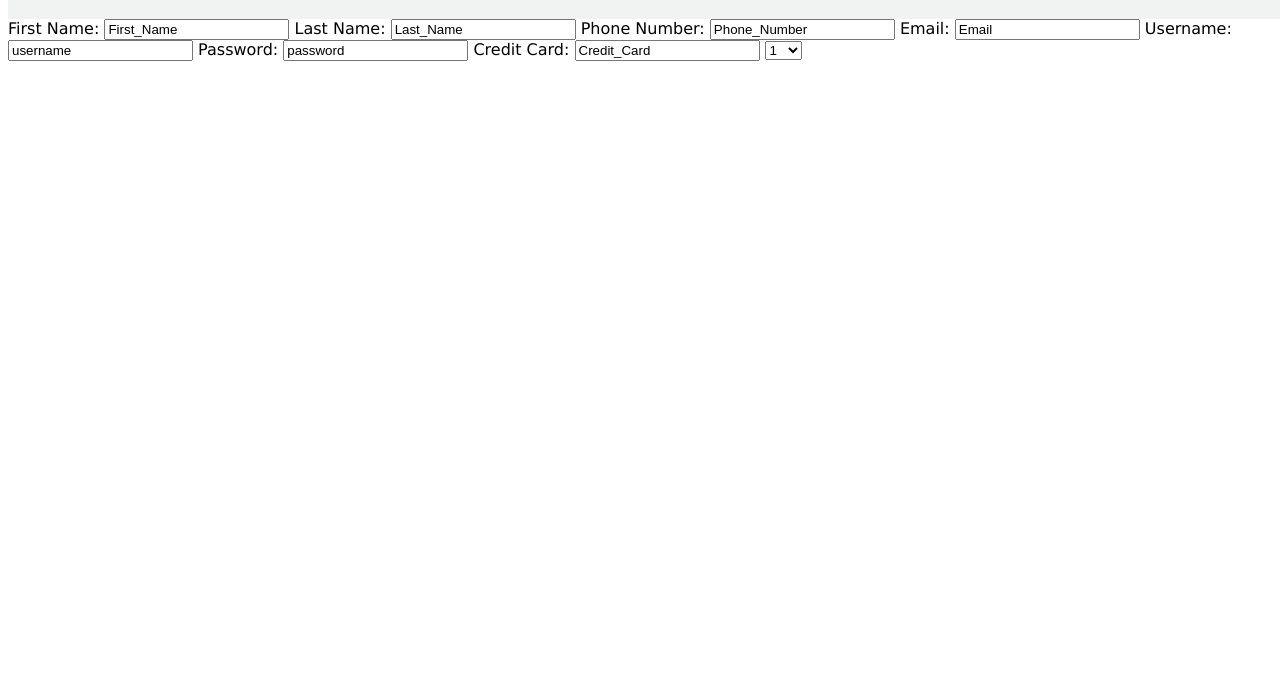
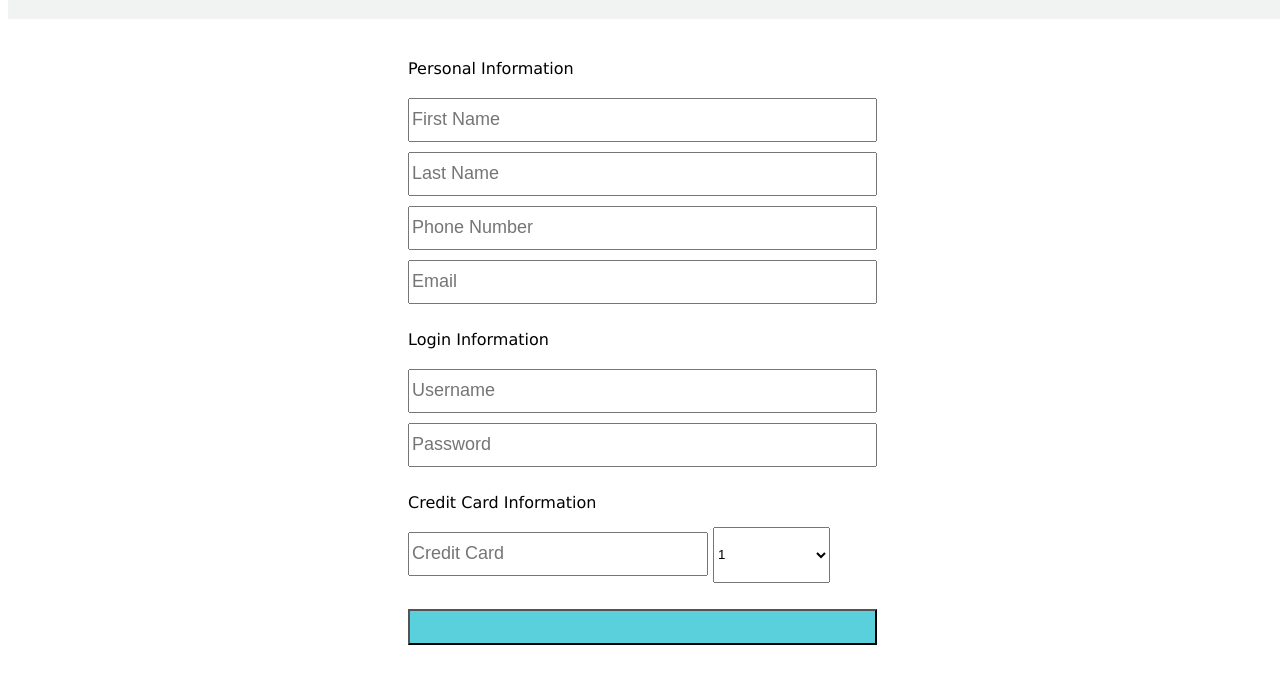
Before and after one commit to bgarcia09/pythonProject, a plain HTML site: page registration.html in a window 1280 px wide. Shown: the part 70-754 px from the top of the page. Drawn offline with nearby package versions, Linux system fonts and the light colour scheme.

Commit message:
updated html and css for all pages. Finished registration page.

```diff
--- a/registration.html
+++ b/registration.html
@@ -2,7 +2,7 @@
 <html>
 	<head>
 		<meta charset="UTF-8">
-		<title>Post a Ride</title>
+		<title>Registration</title>
 		<link rel="stylesheet" type="text/css" href="style.css">
 		<link rel="stylesheet" href="https://ajax.googleapis.com/ajax/libs/jqueryui/1.11.4/themes/smoothness/jquery-ui.css">
 		<script src="https://ajax.googleapis.com/ajax/libs/jquery/1.12.4/jquery.min.js"></script>
@@ -15,13 +15,21 @@
 		    <button id="logout">Log Out</button>
 		</div>
 		<div id="registration">
-			First Name: <input id="firstName" type="text" value="First_Name" placeholder="First Name">
-			Last Name: <input id="lastName" type="text" value="Last_Name" placeholder="Last Name">
-			Phone Number: <input id="phoneNumber" type="text" value="Phone_Number" placeholder="Phone Number">
-			Email: <input id="email" type="text" value="Email" placeholder="Email">
-			Username: <input id="user" type="text" value="username" placeholder="Username">
-			Password: <input id="pass" type="text" value="password" placeholder="Password">
-			Credit Card: <input id="creditCard" type="text" value="Credit_Card" placeholder="Credit Card">
+			<p id="personalInfo">Personal Information</p>
+			<form id="newUser" action="" method="Post">
+				<input class="text_input" id="firstName" type="text" placeholder="First Name">
+				<input class="text_input" id="lastName" type="text" placeholder="Last Name">
+				<input class="text_input" id="phoneNumber" type="text" placeholder="Phone Number">
+				<input class="text_input" id="email" type="text" placeholder="Email">
+			</form>
+			<p id="loginInfo"> Login Information</p>
+			<form id="userInfo" action="" method="Post">
+				<input class="text_input" id="user" type="text" placeholder="Username">
+				<input class="text_input" id="pass" type="text" placeholder="Password" >
+			</form>
+			<p id="ccInfo">Credit Card Information</p>
+			<form id="creditCardInfo" action="" method="Post">
+				<input class="text_input" id="creditCard" type="text" placeholder="Credit Card">
 				<select id="month">
 					<option value="1">1</option>
 					<option value="2">2</option>
@@ -36,6 +44,10 @@
 					<option value="11">11</option>
 					<option value="12">12</option>
 				</select>
+			</form>
+			<form id="submitRegistration" action="" method="Post">
+				<button id="submitInfo" type="submit" value="Submit"/></button>
+			</form>
 		</div>
 	</body>
 </html>
--- a/style.css
+++ b/style.css
@@ -178,6 +178,7 @@ p{
 	top: 50px;
 }
 #offerInfo{
+	/*border: 1px solid black;*/
 	margin: 0px 400px 0px 400px;
 }
 #postRide{
@@ -201,6 +202,12 @@ p{
 	width: 449px;
 	padding: 10px 10px;
 }
+#dateTime{
+	margin-bottom: -30px;
+}
+.datepicker{
+	margin: 5px 0px 25px 0px;
+}
 #datepicker{
 	margin: 5px 0px 25px 0px;
 	height: 36px;
@@ -215,27 +222,37 @@ p{
 	width: 117px;
 	height: 56px;
 }
+#spaces{
+	position: absolute;
+	display: inline-block;
+}
 #seats{
 	height: 36px;
 	width: 150px;
+	margin-top: 10px;
+}
+#cost{
+	display: inline-block;
 }
 #pricePerSeat{
 	position: absolute;
-	margin: -17px 0px 0px 20px;
+	margin: -17px 0px 0px 180px;
 }
 #price{
 	height: 36px;
 	width: 150px;
-	margin: 5px 0px 0px 19px;
+	margin: 5px 0px 0px 180px;
 	padding: 0px 0px 0px 10px;
 	font-size: medium;
 }
+#description{
+	display: inline-block;
+}
 #tripDescription{
-	margin: 0px 0px 0px 0px;
+	position: absolute;
+	margin: 55px 0px 0px -330px;
 }
 #commuteDescription{
-	position: absolute;
-	margin: 30px 0px 0px -134px;
 	width: 470px;
 	height: 80px;
 }
@@ -244,5 +261,73 @@ p{
 	height: 36px;
 	background-color: #59D0DB;
 	font-size: larger;
-	margin: 100px 0px 0px 0px;
+	margin: 30px 0px 0px 0px;
 }
+#registration{
+	margin: 0px 400px 0px 400px;
+}
+#personalInfo{
+	margin: 40px 0px 10px 0px;
+	color: black;
+}
+#firstName{
+	margin-top: 10px;
+	height: 44px;
+	width: 469px;
+	font-size: large;
+}
+#lastName{
+	margin-top: 10px;
+	height: 44px;
+	width: 469px;
+	font-size: large;
+}
+#phoneNumber{
+	margin-top: 10px;
+	height: 44px;
+	width: 469px;
+	font-size: large;
+}
+#email{
+	margin-top: 10px;
+	height: 44px;
+	width: 469px;
+	font-size: large;
+}
+#loginInfo{
+	margin: 10px 0px 10px 0px;
+	color: black;
+}
+#user{
+	margin-top: 10px;
+	height: 44px;
+	width: 469px;
+	font-size: large;
+}
+#pass{
+	margin-top: 10px;
+	height: 44px;
+	width: 469px;
+	font-size: large;
+}
+#ccInfo{
+	margin: 10px 0px 10px 0px;
+	color: black;
+}
+#creditCard{
+	margin-top: 10px;
+	height: 44px;
+	width: 300px;
+	font-size: large;
+}
+#month{
+	width: 117px;
+	height: 56px;
+}
+#submitInfo{
+	width: 469px;
+	height: 36px;
+	background-color: #59D0DB;
+	font-size: larger;
+	margin: 10px 0px 0px 0px;
+}
```
Also changed, not shown: index.html (+1 -16 lines), offerRide.html (+16 -5 lines), profile.html (+11 -2 lines), profilePage.html (deleted, +0 -38 lines). Lines whose indentation alone changed are shown as unchanged.
